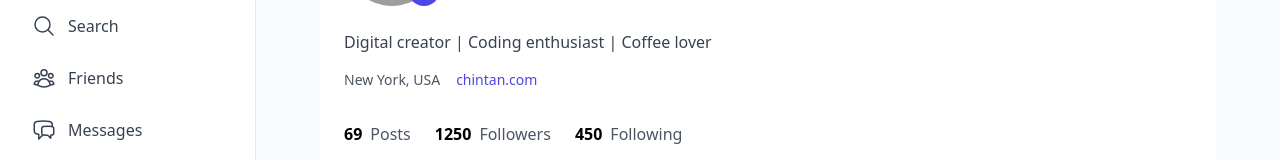
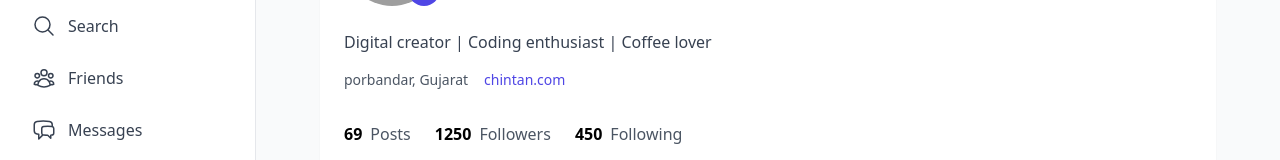
Before and after one commit to pratikdholakiya0/social_frontend, a React (Vite) app: page /profile in a window 1280 px wide. Shown: the part 146-306 px from the top of the page. Built offline with nearby package versions, Linux system fonts and the light colour scheme; grey boxes are pictures that could not be loaded.

Commit message:
Initial commit

```diff
--- a/src/components/Profile.jsx
+++ b/src/components/Profile.jsx
@@ -10,7 +10,7 @@ const Profile = () => {
     name: 'chintan bhutiya',
     username: '@chintu69',
     bio: 'Digital creator | Coding enthusiast | Coffee lover',
-    location: 'New York, USA',
+    location: 'porbandar, Gujarat',
     website: 'chintan.com',
     followers: 1250,
     following: 450,
```
